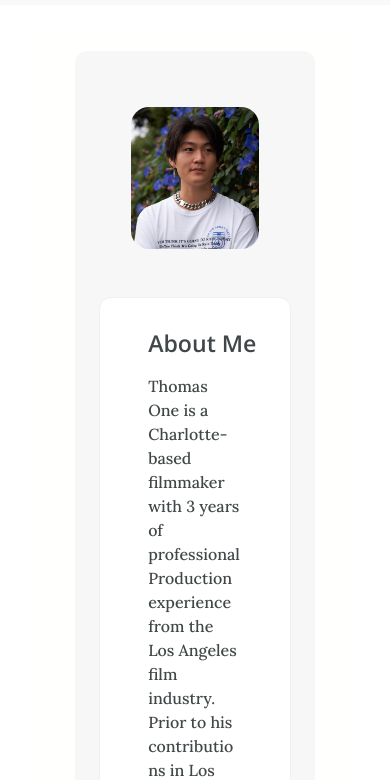
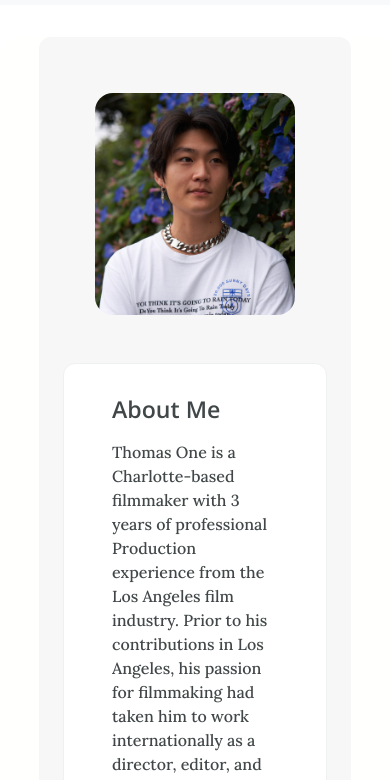
Before and after one commit to tommyone99/film-photo-portfolio, a plain HTML site: page index.html in a window 390 px wide. Shown: the part 51-831 px from the top of the page. Drawn offline with nearby package versions, Linux system fonts and the light colour scheme.

Commit message:
add media query for mobile viewing to lessen canvas margins

```diff
--- a/index.html
+++ b/index.html
@@ -39,7 +39,7 @@
   </nav>
 
 
-  <div class="canvas">
+  <div class="canvas" id="canvas">
 
     <div class="main-content">
         <div class="card contrast-color" id="about-me-card">
--- a/styles.css
+++ b/styles.css
@@ -6,6 +6,19 @@
 @font-face {
   font-family: OpenSans;
   src: url(/fonts/OpenSans-SemiBold.ttf);
+}
+
+@media screen and (max-width: 500px) {
+  #canvas {
+    margin-left: 0%;
+    margin-right: 0%;
+    padding: 0px;
+
+  }
+
+  #about-me-text {
+    padding: 0rem;
+  }
 }
 
 h1,
```
Also changed, not shown: contact.html (+1 -1 lines), selected_work.html (+1 -1 lines).
